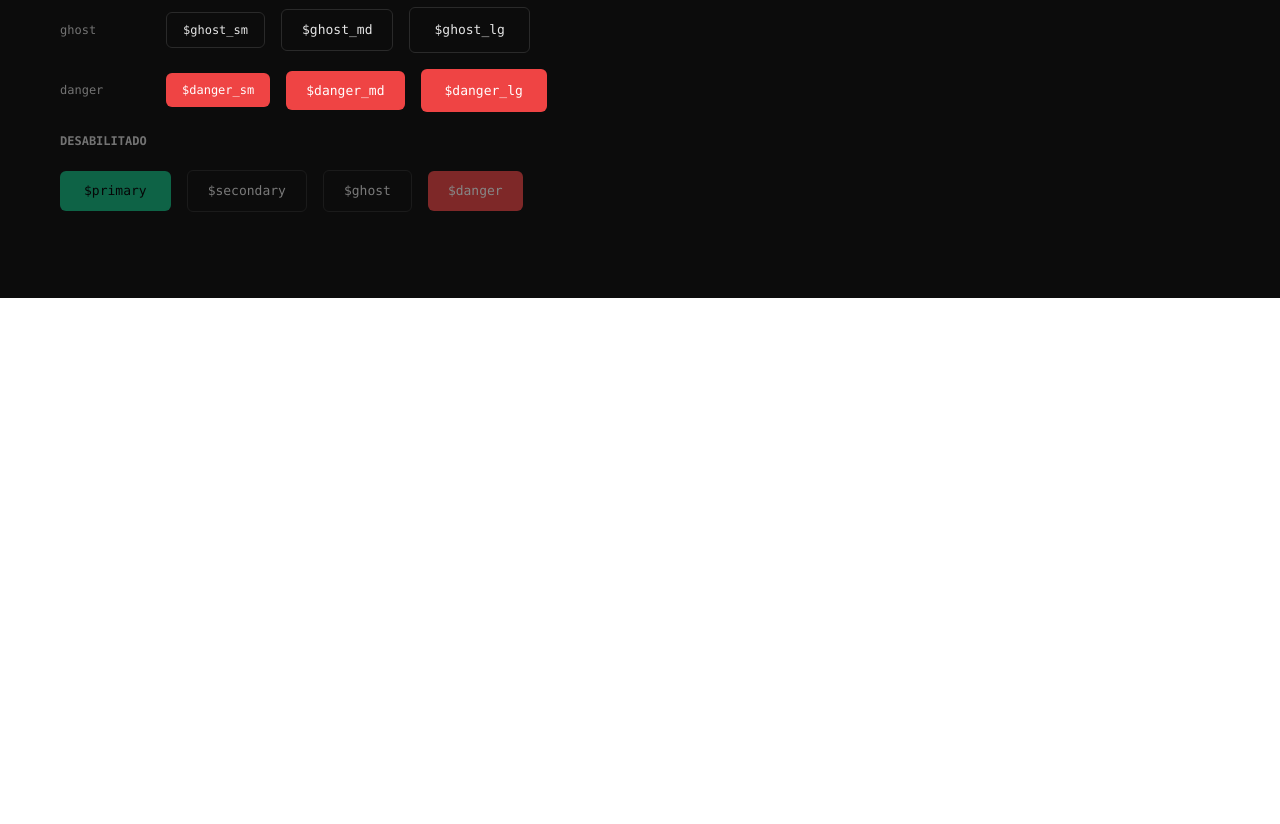
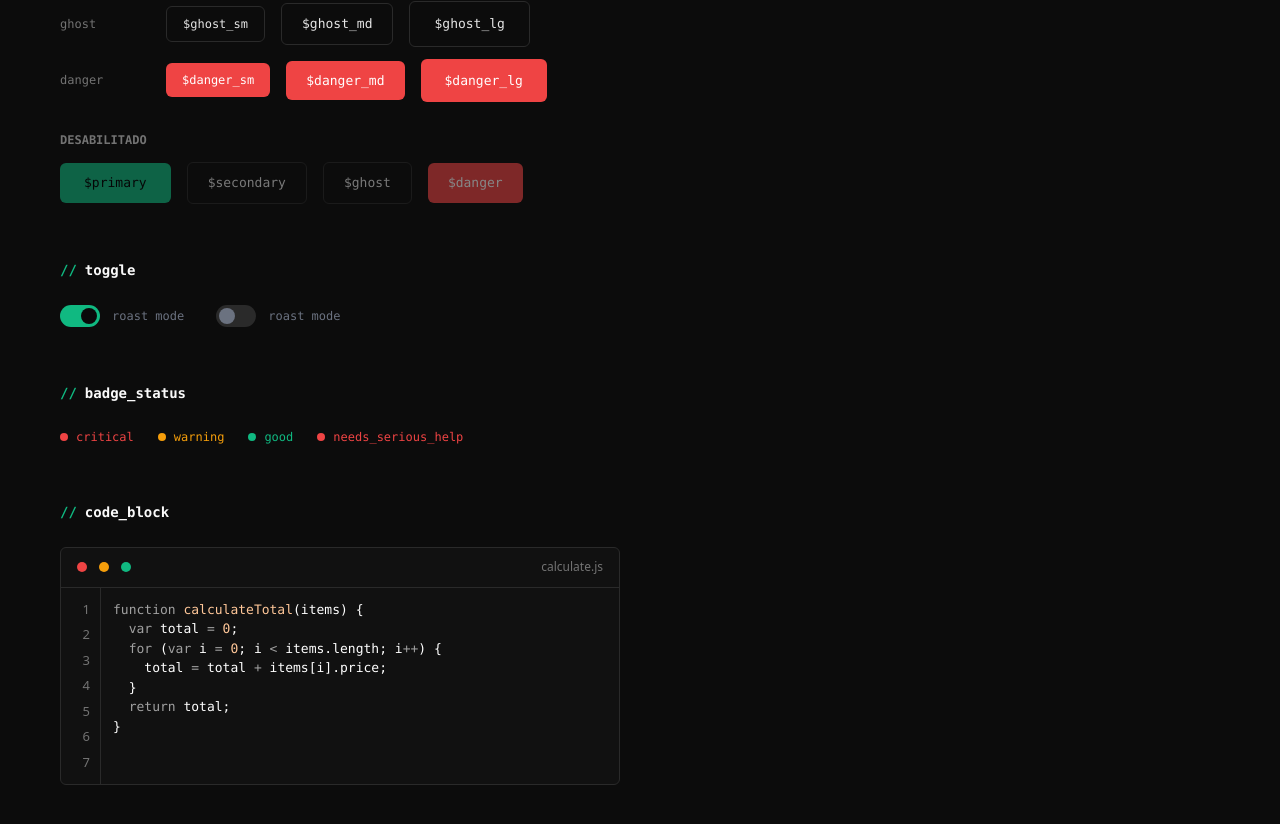
Before and after one commit to burn-c/devroast, a Next.js app: page /design-system in a window 1280 px wide. Shown: the part 502-1326 px from the top of the page. Before the commit the page ends 800 px from the top, so only its background shows below. Built offline with nearby package versions, Linux system fonts and the light colour scheme.

Commit message:
feat(ui): add Toggle, Badge, and CodeBlock components
- Toggle: Using @radix-ui/react-toggle with on/off states
- Badge: Variants (critical, warning, good) with dot indicator
- CodeBlock: Server component with shiki (vesper theme)

docs: update design-system with all component examples

```diff
--- a/biome.json
+++ b/biome.json
@@ -18,7 +18,11 @@
 		"rules": {
 			"recommended": true,
 			"suspicious": {
-				"noUnknownAtRules": "off"
+				"noUnknownAtRules": "off",
+				"noArrayIndexKey": "off"
+			},
+			"security": {
+				"noDangerouslySetInnerHtml": "off"
 			}
 		}
 	},
--- a/package.json
+++ b/package.json
@@ -10,10 +10,12 @@
     "format": "biome format . --write"
   },
   "dependencies": {
+    "@radix-ui/react-toggle": "^1.1.10",
     "clsx": "^2.1.1",
     "next": "14.2.35",
     "react": "^18",
     "react-dom": "^18",
+    "shiki": "^4.0.2",
     "tailwind-merge": "^3.5.0",
     "tailwind-variants": "^3.2.2"
   },
--- a/src/app/design-system/page.tsx
+++ b/src/app/design-system/page.tsx
@@ -1,10 +1,19 @@
-import { Button } from "@/components/ui";
+import { Badge, Button, CodeBlock, Toggle } from "@/components/ui";
 
-export default function DesignSystem() {
+export default async function DesignSystem() {
+	const codeExample = `function calculateTotal(items) {
+  var total = 0;
+  for (var i = 0; i < items.length; i++) {
+    total = total + items[i].price;
+  }
+  return total;
+}`;
+
 	return (
 		<div className="min-h-screen bg-[#0C0C0C] p-[80px_60px]">
-			<div className="flex flex-col gap-5">
-				<div className="flex flex-col gap-1">
+			<div className="flex flex-col gap-14">
+				<section>
+					<div className="flex flex-col gap-1 mb-5">
 						<span className="text-[#FAFAFA] font-mono text-[18px] font-bold">
 							Button
 						</span>
@@ -17,7 +26,7 @@ export default function DesignSystem() {
 						VARIANTES
 					</span>
 
-				<div className="flex items-center gap-4">
+					<div className="flex items-center gap-4 mt-3 mb-6">
 						<Button variant="primary">$primary</Button>
 						<Button variant="secondary">$secondary</Button>
 						<Button variant="ghost">$ghost</Button>
@@ -28,7 +37,7 @@ export default function DesignSystem() {
 						TAMANHOS
 					</span>
 
-				<div className="flex items-center gap-4">
+					<div className="flex items-center gap-4 mt-3 mb-6">
 						<Button size="sm">$size_sm</Button>
 						<Button size="md">$size_md</Button>
 						<Button size="lg">$size_lg</Button>
@@ -38,7 +47,7 @@ export default function DesignSystem() {
 						MATRIZ VARIANTE X TAMANHO
 					</span>
 
-				<div className="flex flex-col gap-4">
+					<div className="flex flex-col gap-3 mt-3 mb-6">
 						<div className="flex items-center gap-4">
 							<span className="text-[#737373] font-mono text-[12px] w-[90px]">
 								primary
@@ -101,7 +110,7 @@ export default function DesignSystem() {
 						DESABILITADO
 					</span>
 
-				<div className="flex items-center gap-4">
+					<div className="flex items-center gap-4 mt-3">
 						<Button variant="primary" disabled>
 							$primary
 						</Button>
@@ -115,6 +124,56 @@ export default function DesignSystem() {
 							$danger
 						</Button>
 					</div>
+				</section>
+
+				<section>
+					<div className="flex items-center gap-2 mb-6">
+						<span className="text-[#10B981] font-mono text-[14px] font-bold">
+							&#47;&#47;
+						</span>
+						<span className="text-[#FAFAFA] font-mono text-[14px] font-bold">
+							toggle
+						</span>
+					</div>
+
+					<div className="flex items-center gap-8">
+						<Toggle pressed>roast mode</Toggle>
+						<Toggle>roast mode</Toggle>
+					</div>
+				</section>
+
+				<section>
+					<div className="flex items-center gap-2 mb-6">
+						<span className="text-[#10B981] font-mono text-[14px] font-bold">
+							&#47;&#47;
+						</span>
+						<span className="text-[#FAFAFA] font-mono text-[14px] font-bold">
+							badge_status
+						</span>
+					</div>
+
+					<div className="flex items-center gap-6">
+						<Badge variant="critical">critical</Badge>
+						<Badge variant="warning">warning</Badge>
+						<Badge variant="good">good</Badge>
+						<Badge variant="critical">needs_serious_help</Badge>
+					</div>
+				</section>
+
+				<section>
+					<div className="flex items-center gap-2 mb-6">
+						<span className="text-[#10B981] font-mono text-[14px] font-bold">
+							&#47;&#47;
+						</span>
+						<span className="text-[#FAFAFA] font-mono text-[14px] font-bold">
+							code_block
+						</span>
+					</div>
+
+					<div className="max-w-[560px]">
+						<CodeBlock code={codeExample} filename="calculate.js" />
+					</div>
+				</section>
 			</div>
 		</div>
 	);
--- /dev/null
+++ b/src/components/ui/badge.tsx
@@ -0,0 +1,49 @@
+import { forwardRef, type HTMLAttributes } from "react";
+import { tv, type VariantProps } from "tailwind-variants";
+
+const badge = tv({
+	base: "inline-flex items-center gap-2 font-mono text-[12px]",
+	variants: {
+		variant: {
+			critical: "text-red-500",
+			warning: "text-amber-500",
+			good: "text-emerald-500",
+		},
+	},
+	defaultVariants: {
+		variant: "good",
+	},
+});
+
+const badgeDot = tv({
+	base: "w-2 h-2 rounded-full",
+	variants: {
+		variant: {
+			critical: "bg-red-500",
+			warning: "bg-amber-500",
+			good: "bg-emerald-500",
+		},
+	},
+	defaultVariants: {
+		variant: "good",
+	},
+});
+
+export interface BadgeProps
+	extends HTMLAttributes<HTMLDivElement>,
+		VariantProps<typeof badge> {
+	showDot?: boolean;
+}
+
+export const Badge = forwardRef<HTMLDivElement, BadgeProps>(
+	({ className, variant, showDot = true, children, ...props }, ref) => {
+		return (
+			<div ref={ref} className={badge({ variant, className })} {...props}>
+				{showDot && <span className={badgeDot({ variant })} />}
+				<span>{children}</span>
+			</div>
+		);
+	},
+);
+
+Badge.displayName = "Badge";
--- /dev/null
+++ b/src/components/ui/code-block.tsx
@@ -0,0 +1,45 @@
+import { codeToHtml } from "shiki";
+
+export interface CodeBlockProps {
+	code: string;
+	filename?: string;
+	lang?: string;
+}
+
+export async function CodeBlock({
+	code,
+	filename,
+	lang = "javascript",
+}: CodeBlockProps) {
+	const html = await codeToHtml(code, {
+		lang,
+		theme: "vesper",
+	});
+
+	const lines = code.split("\n");
+
+	return (
+		<div className="w-full rounded-[6px] border border-[#2A2A2A] overflow-hidden bg-[#111111]">
+			<div className="flex items-center gap-3 h-10 px-4 border-b border-[#2A2A2A]">
+				<span className="w-2.5 h-2.5 rounded-full bg-red-500" />
+				<span className="w-2.5 h-2.5 rounded-full bg-amber-500" />
+				<span className="w-2.5 h-2.5 rounded-full bg-emerald-500" />
+				{filename && (
+					<span className="ml-auto text-[#737373] text-[12px]">{filename}</span>
+				)}
+			</div>
+			<div className="flex">
+				<div className="flex flex-col items-end gap-1.5 py-3 px-2.5 min-w-[40px] border-r border-[#2A2A2A] text-[#737373] text-[13px]">
+					{lines.map((_, i) => (
+						<span key={`line-${i}`}>{i + 1}</span>
+					))}
+				</div>
+				<div
+					// eslint-disable-next-line react/no-danger
+					dangerouslySetInnerHTML={{ __html: html }}
+					className="flex-1 p-3 [&>pre]:!bg-transparent [&>pre]:!m-0 [&>pre]:!p-0 [&>pre]:!text-[13px] [&>pre]:!font-mono [&>.shiki]:!bg-transparent"
+				/>
+			</div>
+		</div>
+	);
+}
--- a/src/components/ui/index.ts
+++ b/src/components/ui/index.ts
@@ -1,2 +1,10 @@
+export type { BadgeProps } from "./badge";
+export { Badge } from "./badge";
+
 export type { ButtonProps } from "./button";
 export { Button } from "./button";
+
+export { CodeBlock } from "./code-block";
+
+export type { ToggleProps } from "./toggle";
+export { Toggle } from "./toggle";
--- /dev/null
+++ b/src/components/ui/toggle.tsx
@@ -0,0 +1,76 @@
+import * as TogglePrimitive from "@radix-ui/react-toggle";
+import { type ButtonHTMLAttributes, forwardRef, type ReactNode } from "react";
+import { tv, type VariantProps } from "tailwind-variants";
+
+const toggle = tv({
+	base: "inline-flex items-center gap-3 font-mono text-[12px]",
+	variants: {
+		variant: {
+			default: "text-[#6B7280]",
+			primary: "text-emerald-500",
+		},
+	},
+	defaultVariants: {
+		variant: "default",
+	},
+});
+
+const toggleTrack = tv({
+	base: "relative w-10 h-[22px] rounded-[11px] p-[3px] transition-colors",
+	variants: {
+		state: {
+			on: "bg-emerald-500",
+			off: "bg-[#2A2A2A]",
+		},
+	},
+	defaultVariants: {
+		state: "off",
+	},
+});
+
+const toggleKnob = tv({
+	base: "block w-4 h-4 rounded-full transition-transform",
+	variants: {
+		state: {
+			on: "translate-x-[18px] bg-[#0A0A0A]",
+			off: "translate-x-0 bg-[#6B7280]",
+		},
+	},
+	defaultVariants: {
+		state: "off",
+	},
+});
+
+export interface ToggleProps
+	extends ButtonHTMLAttributes<HTMLButtonElement>,
+		VariantProps<typeof toggle> {
+	pressed?: boolean;
+	onPressedChange?: (pressed: boolean) => void;
+	children?: ReactNode;
+}
+
+export const Toggle = forwardRef<HTMLButtonElement, ToggleProps>(
+	(
+		{ className, variant, pressed, onPressedChange, children, ...props },
+		ref,
+	) => {
+		const state = pressed ? "on" : "off";
+
+		return (
+			<div className={toggle({ variant, className })}>
+				<TogglePrimitive.Root
+					ref={ref}
+					pressed={pressed}
+					onPressedChange={onPressedChange}
+					className={toggleTrack({ state })}
+					{...props}
+				>
+					<span className={toggleKnob({ state })} />
+				</TogglePrimitive.Root>
+				<span>{children}</span>
+			</div>
+		);
+	},
+);
+
+Toggle.displayName = "Toggle";
```
Also changed, not shown: src/components/ui/AGENTS.md (+1 -1 lines), 2 other files (tests, documents, lock files or other folders). Lines whose indentation alone changed are shown as unchanged.
